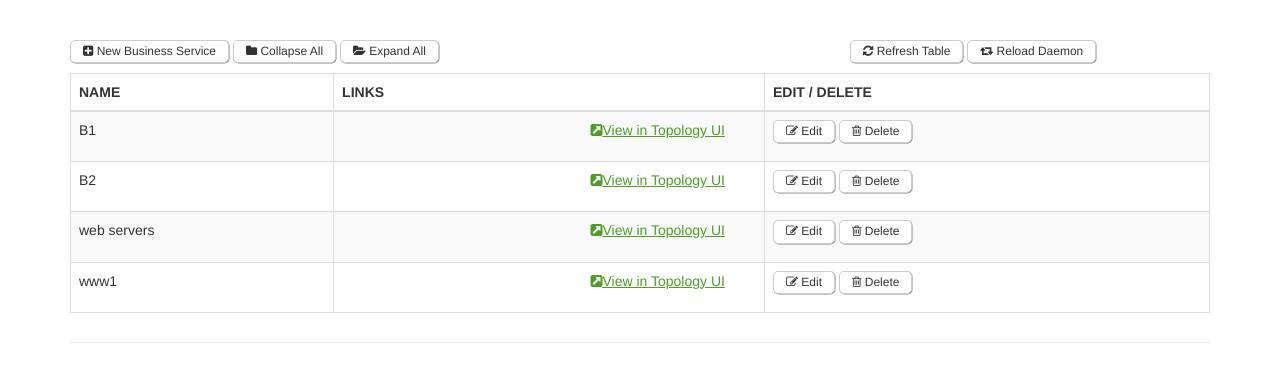
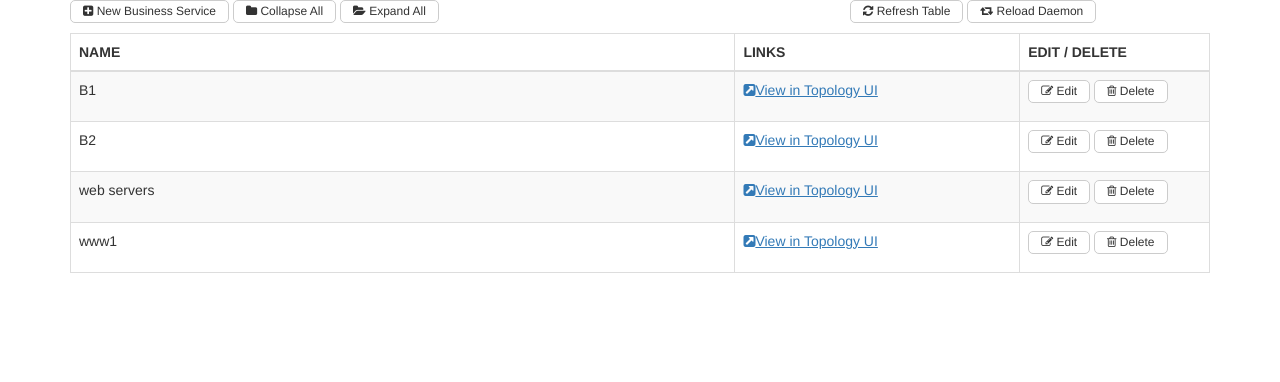
Before and after one commit to marybethclark/bsm-admin-ui, a plain HTML site: page index.html in a window 1280 px wide. Drawn offline with nearby package versions, Linux system fonts and the light colour scheme.

Commit message:
fix styling, ready to begin modals

```diff
--- a/assets/css/styles.css
+++ b/assets/css/styles.css
@@ -1,14 +1,5 @@
-.View-in-topology{
-  margin-left: 60%;
-}
 
-th.links-header{/*not working*/
-  margin-left: 60%;
-}
 
-.table-column1-width{/*not working*/
-  width:600px;
-}
 
 /*************OLD CODE BELOW*****************/
 .btn-group-left{
--- a/index.html
+++ b/index.html
@@ -7,21 +7,23 @@
     <!-- The above 3 meta tags *must* come first in the head; any other head content must come *after* these tags -->
     <meta name="description" content="">
     <meta name="author" content="">
-    <link rel="icon" href="../../favicon.ico">
+    <!-- <link rel="icon" href="../../favicon.ico"> -->
 
-    <title>Grid Template for Bootstrap</title>
-    <link rel="stylesheet" href="assets/css/styles.css">
+    <title>BSM Admin UI</title>
+    <!-- <link rel="stylesheet" href="assets/css/styles.css"> -->
     <link rel="stylesheet" href="https://cdnjs.cloudflare.com/ajax/libs/font-awesome/4.6.3/css/font-awesome.min.css">
 
     <!-- Bootstrap core CSS -->
     <!-- <link href="../../dist/css/bootstrap.min.css" rel="stylesheet"> -->
     <link href="assets/css/bootstrap.css" rel="stylesheet">
+    <script src="https://ajax.googleapis.com/ajax/libs/jquery/2.2.4/jquery.min.js"></script>
+
 
     <!-- IE10 viewport hack for Surface/desktop Windows 8 bug -->
     <!-- <link href="../../assets/css/ie10-viewport-bug-workaround.css" rel="stylesheet"> -->
 
     <!-- Custom styles for this template -->
-    <link href="grid.css" rel="stylesheet">
+    <!-- <link href="grid.css" rel="stylesheet"> -->
 
     <!-- Just for debugging purposes. Don't actually copy these 2 lines! -->
     <!-- ***********   WHICH 2 LINES? *****************-->
@@ -38,15 +40,8 @@
   <body>
       <div class="container">
 
-        <div class="page-header">
-          <!-- <h1>Bootstrap grid examples</h1>
-          <p class="lead">Basic grid layouts to get you familiar with building within the Bootstrap grid system.</p>
-        </div>
+       <div class="row"><!-- Header buttons go in this row -->
 
-        <h3>Two columns</h3>
-      <p>Get two columns <strong>starting at desktops and scaling to large desktops</strong>.</p> -->
-      <div class="row">
-        <!-- Header buttons go in this row -->
         <div class="col-md-8">
           <button type="button" class="btn btn-default"><i class="fa fa-plus-square" aria-hidden="true"></i> New Business Service</button>
           <button type="button" class="btn btn-default"><i class="fa fa-folder" aria-hidden="true"></i> Collapse All</button>
@@ -59,45 +54,45 @@
         </div>
       </div>
 
-        <!-- Table goes in this row -->
-        <div class="row">
-            <div class="col-md-12">
-          <table class="table table-striped table-bordered">
+        <div class="row">  <!-- Table goes in this row -->
+          <div class="col-md-12">
+           <table class="table table-striped table-bordered">
             <thead>
               <tr><!-- TABLE HEADER ROW -->
-                <th class="table-column-1-width">NAME</th> <!-- TABLE HEADER CELLS -->
-                <th class="links-header">LINKS</th>
-                <th>EDIT / DELETE</th>
+                <th class="col-md-7">NAME</th> <!-- TABLE HEADER CELLS -->
+                <th class="col-md-3">LINKS</th>
+                <th class="col-md-2">EDIT / DELETE</th>
               </tr>
             </thead>
+
             <tbody>
               <tr><!-- TABLE ROW -->
-                <td class="table-column-1-width">B1</td>
+                <td>B1</td>
                 <td><a href=# target="_blank"><span class="View-in-topology"><i class="fa fa-external-link-square" aria-hidden="true"></i>View in Topology UI</span></a></td>
-                <td> <button type="button" class="btn btn-default"><i class="fa fa-pencil-square-o" aria-hidden="true"></i> Edit</button></li>
-                <li id="edit-delete"><button type="button" class="btn btn-default"><i class="fa fa-trash-o" aria-hidden="true"></i> Delete</button></td>
+                <td> <button type="button" class="btn btn-default"><i class="fa fa-pencil-square-o" aria-hidden="true"></i> Edit</button>
+                <button type="button" class="btn btn-default"><i class="fa fa-trash-o" aria-hidden="true"></i> Delete</button></td>
               </tr>
               <tr><!-- TABLE ROW -->
-
-                <td class="table-column-1-width">B2</td>
+                <td>B2</td>
                 <td><a href=# target="_blank"><span class="View-in-topology"><i class="fa fa-external-link-square" aria-hidden="true"></i>View in Topology UI</span></a></td>
-                <td> <button type="button" class="btn btn-default"><i class="fa fa-pencil-square-o" aria-hidden="true"></i> Edit</button></li>
-                <li id="edit-delete"><button type="button" class="btn btn-default"><i class="fa fa-trash-o" aria-hidden="true"></i> Delete</button></td>
+                <td> <button type="button" class="btn btn-default"><i class="fa fa-pencil-square-o" aria-hidden="true"></i> Edit</button>
+                <button type="button" class="btn btn-default"><i class="fa fa-trash-o" aria-hidden="true"></i> Delete</button></td>
               </tr>
               <tr><!-- TABLE ROW -->
-                <td class="table-column-1-width">web servers</td>
+                <td>web servers</td>
                 <td><a href=# target="_blank"><span class="View-in-topology"><i class="fa fa-external-link-square" aria-hidden="true"></i>View in Topology UI</span></a></td>
-                <td> <button type="button" class="btn btn-default"><i class="fa fa-pencil-square-o" aria-hidden="true"></i> Edit</button></li>
-                <li id="edit-delete"><button type="button" class="btn btn-default"><i class="fa fa-trash-o" aria-hidden="true"></i> Delete</button></td>
+                <td> <button type="button" class="btn btn-default"><i class="fa fa-pencil-square-o" aria-hidden="true"></i> Edit</button>
+                <button type="button" class="btn btn-default"><i class="fa fa-trash-o" aria-hidden="true"></i> Delete</button></td>
               </tr>
               <tr><!-- TABLE ROW -->
-                <td class="table-column-1-width">www1</td>
+                <td>www1</td>
                 <td><a href=# target="_blank"><span class="View-in-topology"><i class="fa fa-external-link-square" aria-hidden="true"></i>View in Topology UI</span></a></td>
-                <td><button type="button" class="btn btn-default"><i class="fa fa-pencil-square-o" aria-hidden="true"></i> Edit</button></li>
-                <li id="edit-delete"><button type="button" class="btn btn-default"><i class="fa fa-trash-o" aria-hidden="true"></i> Delete</button></td>
+                <td><button type="button" class="btn btn-default"><i class="fa fa-pencil-square-o" aria-hidden="true"></i> Edit</button>
+                <button type="button" class="btn btn-default"><i class="fa fa-trash-o" aria-hidden="true"></i> Delete</button></td>
               </tr>
             </tbody>
           </table>
-      </div> <!-- Closes div tag above table class=col-md-12-->
-    </div><!-- Closes div tag with class=row for entire table -->
-</div> <!-- /container -->
+         </div> <!-- Closes div tag above table class=col-md-12-->
+        </div><!-- Closes div tag with class=row for entire table -->
+        <script src="assets/js/bootstrap.js"></script>
+     </div> <!-- /container -->
```
